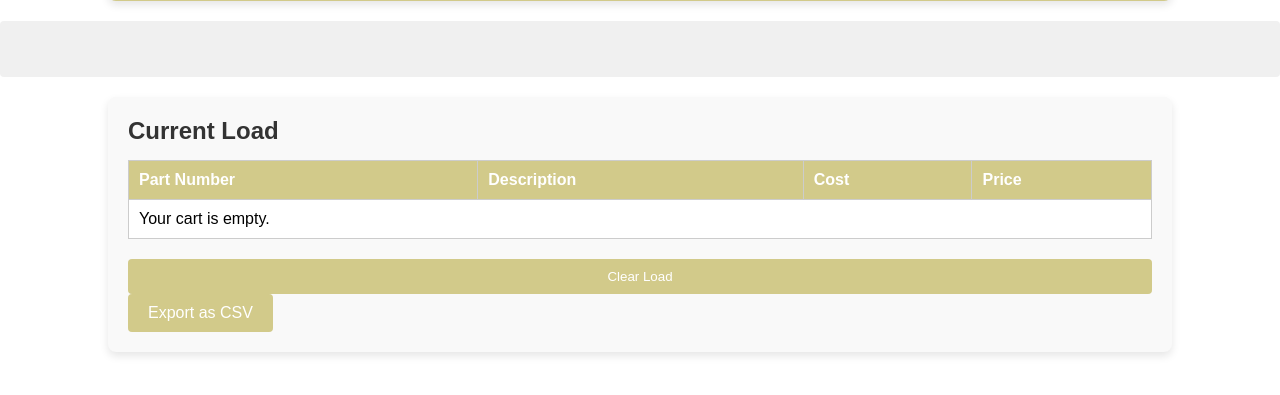
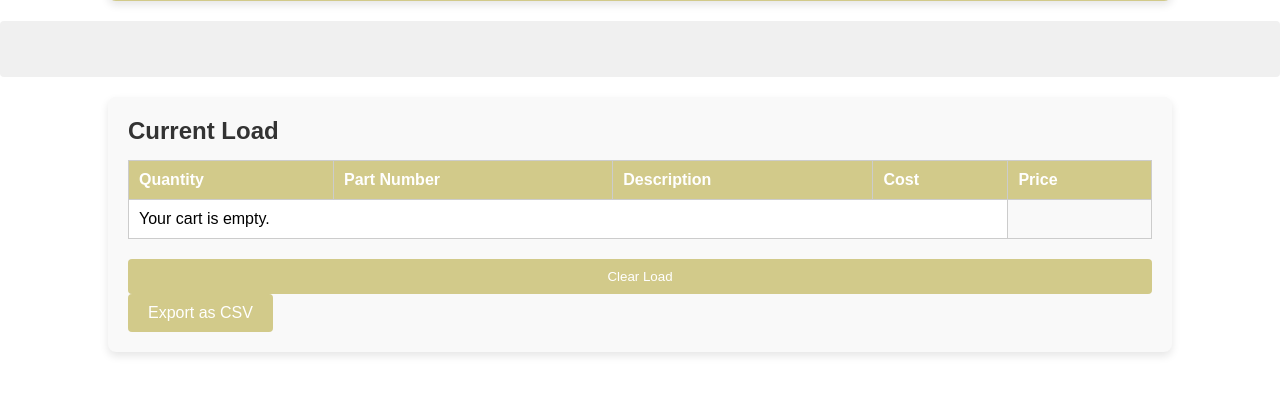
Before and after one commit to clutch70/castingdecoder, a PHP site: page / in a window 1280 px wide. Shown: the part 296-691 px from the top of the page. Run offline with PHP 8.4, Linux system fonts and the light colour scheme.

Commit message:
Add quantity tracking

```diff
--- a/index.php
+++ b/index.php
@@ -2,13 +2,19 @@
 session_start(); // Start the session.
 
 // Function to add to cart.
-function addToCart($partNumber, $description, $cost, $price) {
-    $_SESSION['cart'][$partNumber] = [
-        'description' => $description,
-        'cost' => $cost,
-        'price' => $price
-    ];
+function addToCart($partNumber, $description, $cost, $price, $quantity) {
+    if (isset($_SESSION['cart'][$partNumber])) {
+        $_SESSION['cart'][$partNumber]['quantity'] += $quantity;
+    } else {
+        $_SESSION['cart'][$partNumber] = [
+            'description' => $description,
+            'cost' => $cost,
+            'price' => $price,
+            'quantity' => $quantity
+        ];
+    }
 }
+
 
 // Function to clear the cart
 function clearCart() {
@@ -22,12 +28,13 @@ function exportCart() {
     header('Content-Disposition: attachment; filename="cart.csv"');
 
     $output = fopen('php://output', 'w');
-    fputcsv($output, ['Part Number', 'Description', 'Cost', 'Price']); // Column headings
+    fputcsv($output, ['Quantity', 'Part Number', 'Description', 'Cost', 'Price']); // Column headings
 
     // Output the cart items.
     foreach ($_SESSION['cart'] as $partNumber => $item) {
-        fputcsv($output, [$partNumber, $item['description'], $item['cost'], $item['price']]);
-    }
+        fputcsv($output, [$item['quantity'], $partNumber, $item['description'], $item['cost'], $item['price']]);
+}
+
     fclose($output);
     exit();
 }
@@ -46,11 +53,13 @@ if(isset($_POST['clear_cart'])) {
 // Check for add to cart action
 if(isset($_POST['add_to_cart'])) {
     $partNumber = $_POST['part_number'];
-    $description = $_POST['description']; // You'll need to get these details from your form or from the CSV.
+    $description = $_POST['description'];
     $cost = $_POST['cost'];
     $price = $_POST['price'];
-    addToCart($partNumber, $description, $cost, $price);
+    $quantity = $_POST['quantity']; // Retrieve quantity from form
+    addToCart($partNumber, $description, $cost, $price, $quantity);
 }
+
 ?>
 
 <!DOCTYPE html>
@@ -98,6 +107,7 @@ if(isset($_POST['add_to_cart'])) {
                 echo '<input type="hidden" name="price" value="' . htmlspecialchars($price) . '">';
                 // Include Hollander data in the form if necessary
                 echo '<p>' . htmlspecialchars($description) . ' - Hollander: ' . htmlspecialchars($hollander) . '</p>';
+                echo '<input type="number" name="quantity" value="1" min="1">';
                 echo '<button type="submit" name="add_to_cart">Add to Load</button>';
                 echo '</form>';
             }
@@ -114,6 +124,7 @@ if(isset($_POST['add_to_cart'])) {
     <table>
         <thead>
             <tr>
+                <th>Quantity</th>
                 <th>Part Number</th>
                 <th>Description</th>
                 <th>Cost</th>
@@ -124,6 +135,7 @@ if(isset($_POST['add_to_cart'])) {
             <?php if (!empty($_SESSION['cart'])): ?>
                 <?php foreach ($_SESSION['cart'] as $partNumber => $item): ?>
                     <tr>
+                        <td><?php echo htmlspecialchars($item['quantity']); ?></td>
                         <td><?php echo htmlspecialchars($partNumber); ?></td>
                         <td><?php echo htmlspecialchars($item['description']); ?></td>
                         <td><?php echo htmlspecialchars($item['cost']); ?></td>
```
